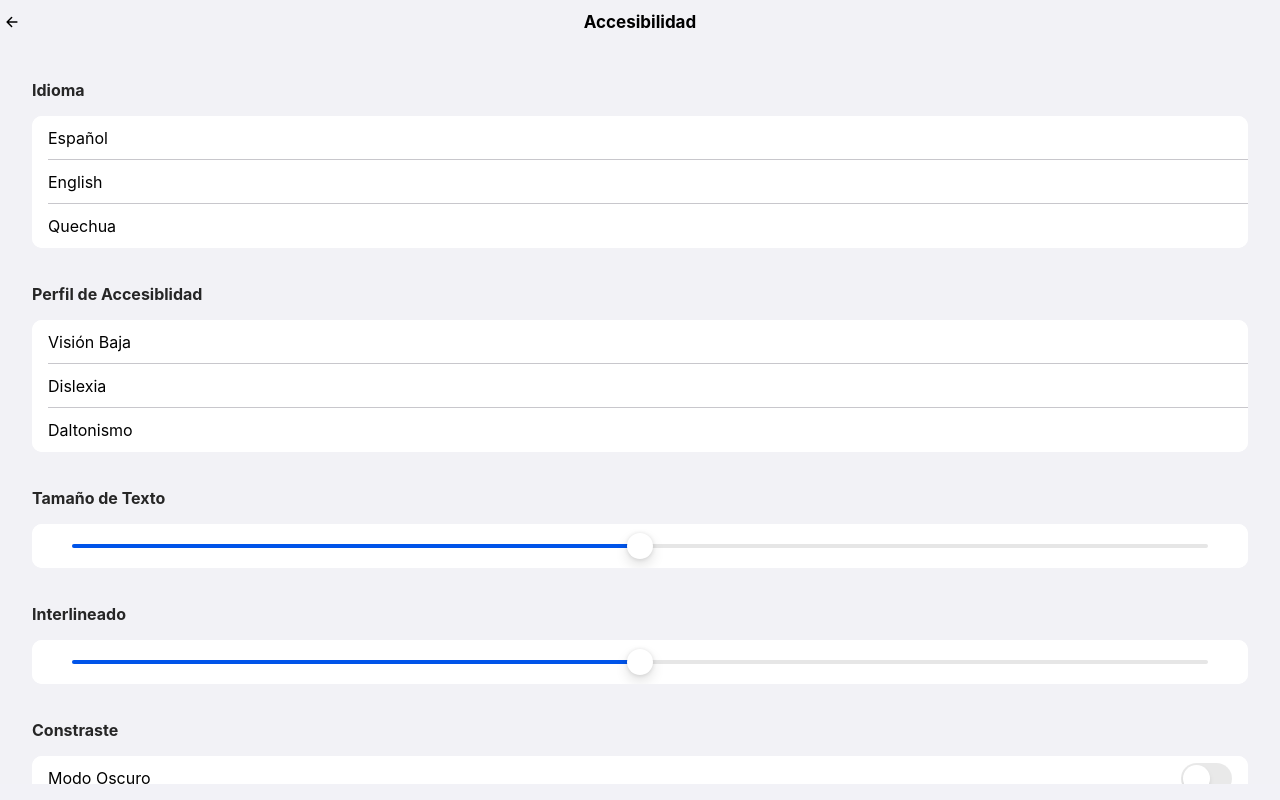
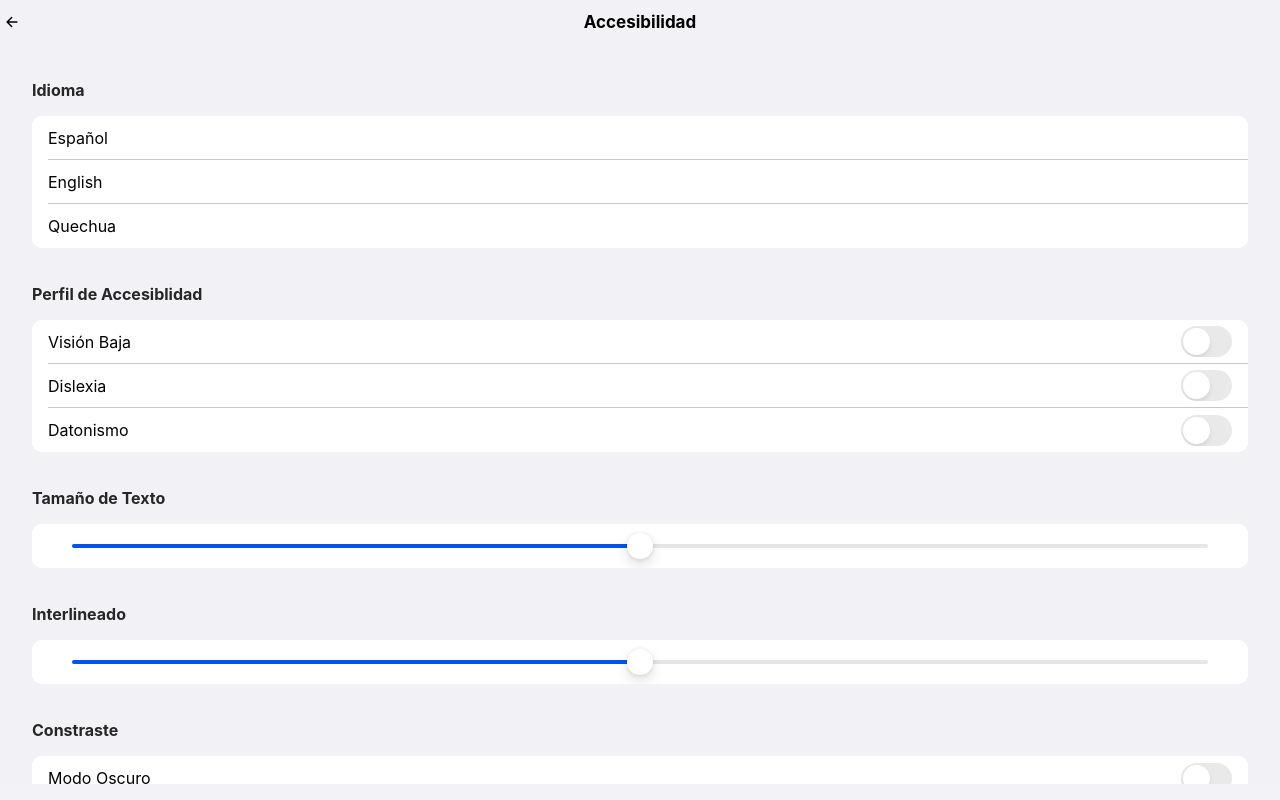
Before and after one commit to JhanRojas/multident-web-mobile, a React (Vite) app: page /accessibility in a window 1280 px wide. Built offline with nearby package versions, Linux system fonts and the light colour scheme.

Commit message:
fix accessibility profile

```diff
--- a/src/features/profile/Accessibility.jsx
+++ b/src/features/profile/Accessibility.jsx
@@ -74,24 +74,30 @@ export default function Accessibility() {
       <IonContent fullscreen={true} className="ion-padding">
         <IonListHeader>Idioma</IonListHeader>
         <IonList inset={true}>
-          <IonItem>Español</IonItem>
-          <IonItem>English</IonItem>
-          <IonItem>Quechua</IonItem>
+          <IonRadioGroup>
+            <IonItem>
+              <IonRadio value="spanish">Español</IonRadio>
+            </IonItem>
+            <IonItem>
+              <IonRadio value="english">English</IonRadio>
+            </IonItem>
+            <IonItem>
+              <IonRadio value="quechua">Quechua</IonRadio>
+            </IonItem>
+          </IonRadioGroup>
         </IonList>
 
         <IonListHeader>Perfil de Accesiblidad</IonListHeader>
         <IonList inset={true}>
-          <IonRadioGroup>
           <IonItem>
-              <IonRadio value="lowvision">Visión Baja</IonRadio>
+            <IonToggle>Visión Baja</IonToggle>
           </IonItem>
           <IonItem>
-              <IonRadio value="dyslexia">Dislexia</IonRadio>
+            <IonToggle>Dislexia</IonToggle>
           </IonItem>
           <IonItem>
-              <IonRadio value="colorBlindness">Daltonismo</IonRadio>
+            <IonToggle>Datonismo</IonToggle>
           </IonItem>
-          </IonRadioGroup>
         </IonList>
 
         <IonListHeader>Tamaño de Texto</IonListHeader>
```
Lines whose indentation alone changed are shown as unchanged.
